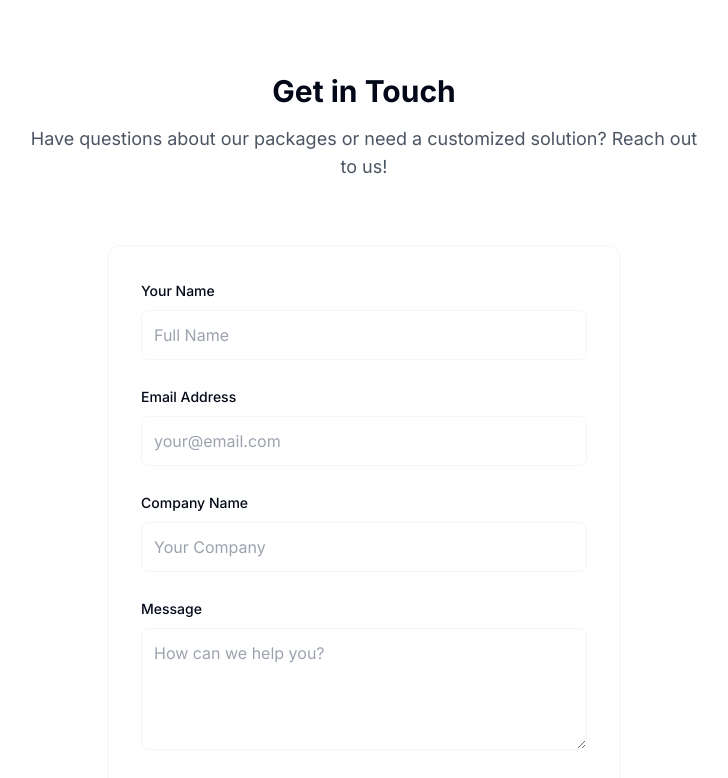
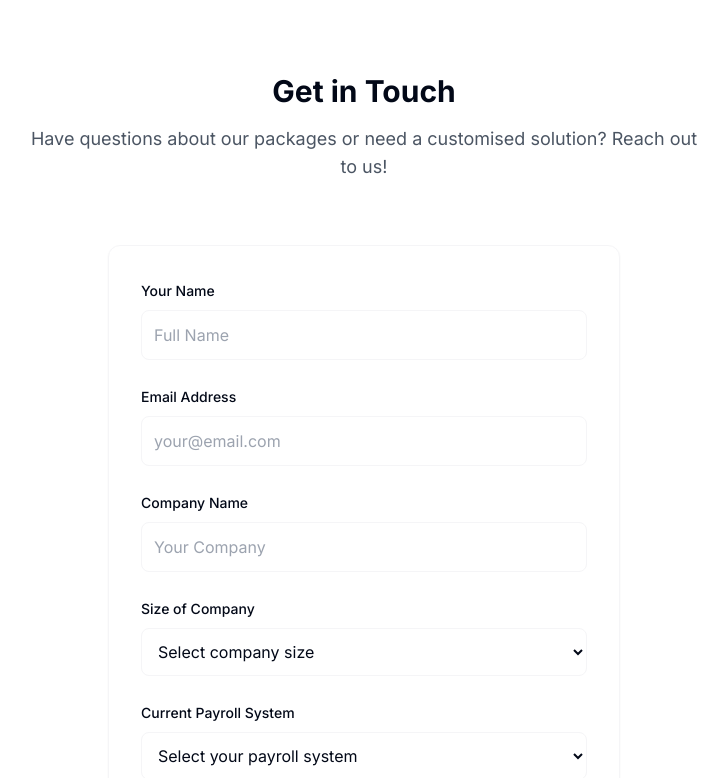
Before and after one commit to DennisCharlesWilliams/workplace-3f85ba4f, a React (Vite) app: page / in a window 1280 px wide. Shown: the part 2660-3438 px from the top of the page, without its empty margins (276-1004 px from the left). Built offline with nearby package versions, Linux system fonts and the light colour scheme.

Commit message:
Update contact form
Add "Current Payroll System" and "Size of Company" dropdown fields to the contact form.  Also correct spelling of "customized" to "customised".

```diff
--- a/src/pages/Index.tsx
+++ b/src/pages/Index.tsx
@@ -418,7 +418,7 @@ const Index = () => {
           <div className="text-center mb-16">
             <h2 className="text-3xl font-bold mb-4">Get in Touch</h2>
             <p className="text-lg text-gray-600 max-w-2xl mx-auto">
-              Have questions about our packages or need a customized solution? Reach out to us!
+              Have questions about our packages or need a customised solution? Reach out to us!
             </p>
           </div>
 
@@ -455,6 +455,38 @@ const Index = () => {
                   className="w-full p-3 border border-workplace-lightgray rounded-lg focus:outline-none focus:ring-2 focus:ring-workplace-purple/30"
                   placeholder="Your Company"
                 />
+              </div>
+
+              <div className="space-y-2">
+                <label htmlFor="companySize" className="text-sm font-medium">Size of Company</label>
+                <select
+                  id="companySize"
+                  className="w-full p-3 border border-workplace-lightgray rounded-lg focus:outline-none focus:ring-2 focus:ring-workplace-purple/30 bg-white"
+                >
+                  <option value="">Select company size</option>
+                  <option value="1-10">1-10</option>
+                  <option value="20-50">20-50</option>
+                  <option value="50-100">50-100</option>
+                  <option value="100-200">100-200</option>
+                  <option value="200-500">200-500</option>
+                  <option value="500+">500+</option>
+                </select>
+              </div>
+
+              <div className="space-y-2">
+                <label htmlFor="payrollSystem" className="text-sm font-medium">Current Payroll System</label>
+                <select
+                  id="payrollSystem"
+                  className="w-full p-3 border border-workplace-lightgray rounded-lg focus:outline-none focus:ring-2 focus:ring-workplace-purple/30 bg-white"
+                >
+                  <option value="">Select your payroll system</option>
+                  <option value="None / Excel">None / Excel</option>
+                  <option value="SimplePay">SimplePay</option>
+                  <option value="Payspace">Payspace</option>
+                  <option value="KarbonPay">KarbonPay</option>
+                  <option value="Sage">Sage</option>
+                  <option value="Other">Other</option>
+                </select>
               </div>
 
               <div className="space-y-2">
```
